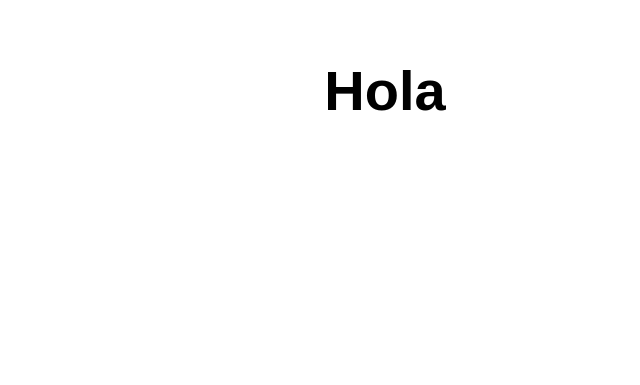
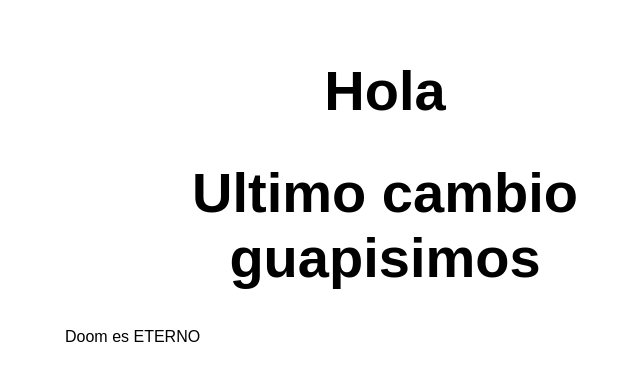
Before and after one commit to YesidUsu/despliegue_1_yesid, a website: page src/index.html in a window 1280 px wide. Shown: the whole page, without its empty margins (255-895 px from the left). Drawn offline with Linux system fonts and the light colour scheme.

Commit message:
ultimo cambio

```diff
--- a/src/index.html
+++ b/src/index.html
@@ -11,6 +11,10 @@
 <body>
   <main>
     <h1>Hola</h1>
+
+    <h1>Ultimo cambio guapisimos</h1>
+
+    <p>Doom es ETERNO</p>
   </main>
 </body>
 
```
